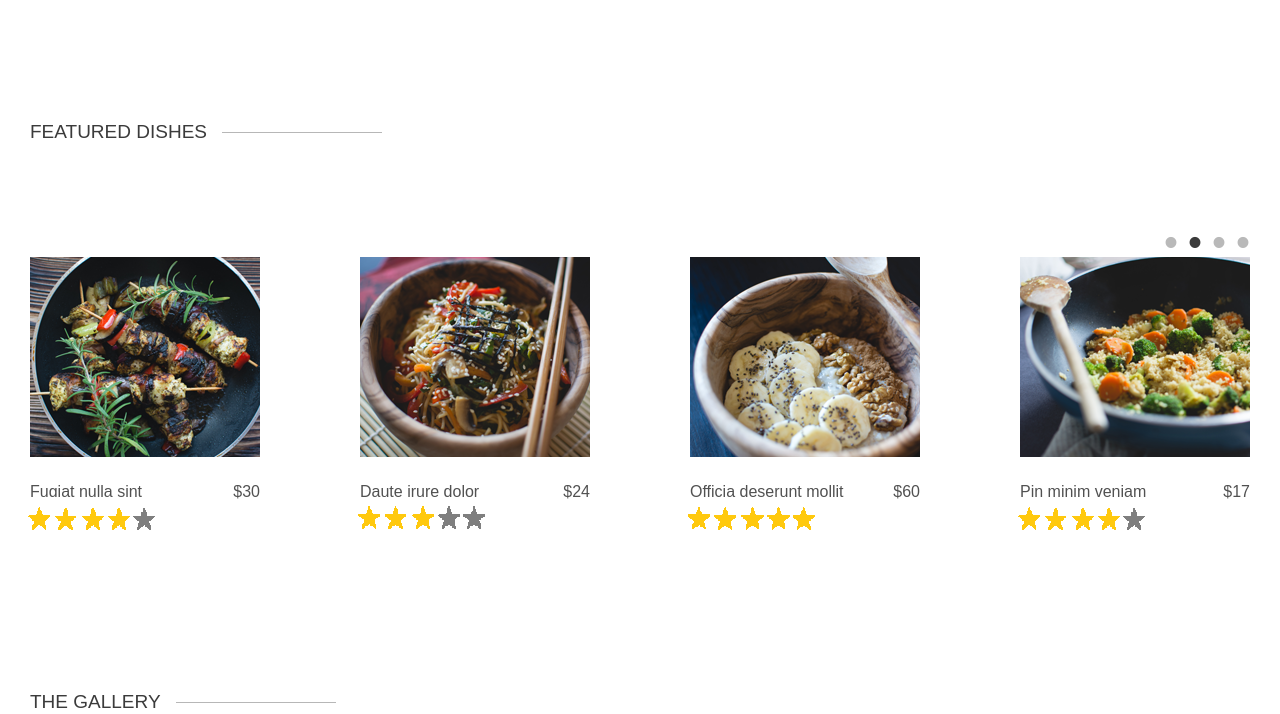
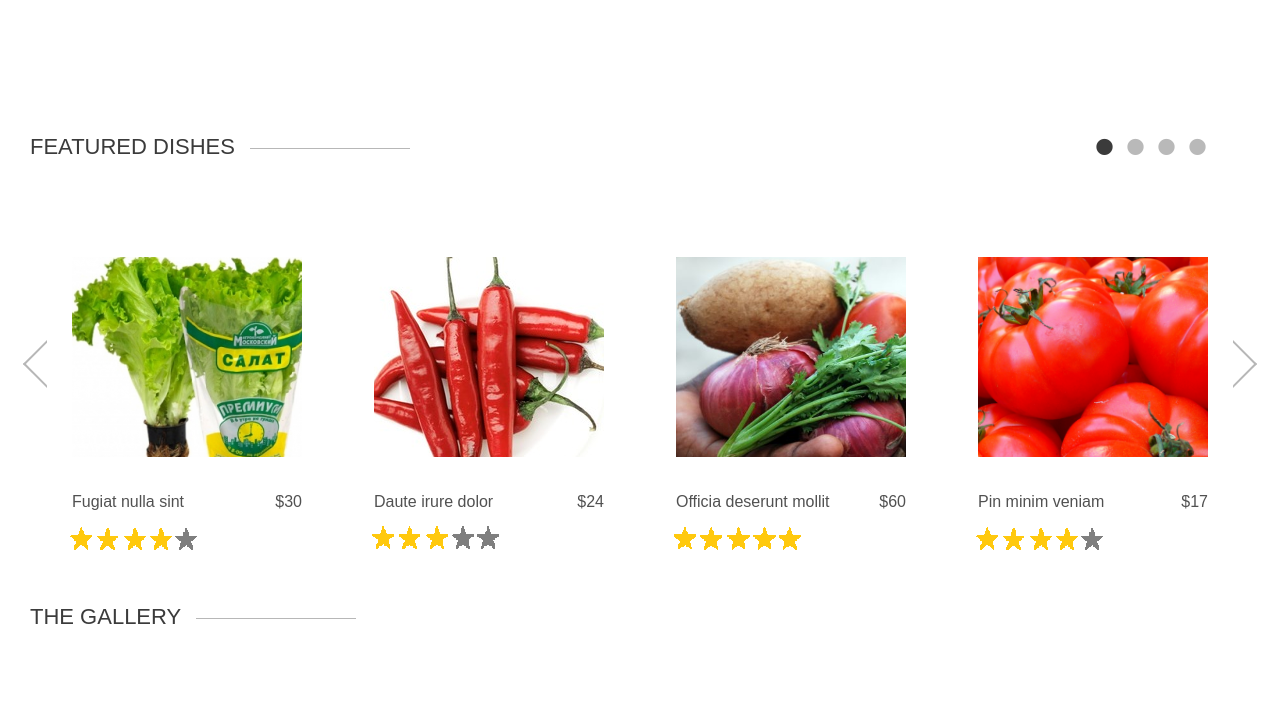
Before and after one commit to batilda/hello-world, a plain HTML site: page index.html in a window 1280 px wide. Shown: the part 1227-1941 px from the top of the page. Drawn offline with Linux system fonts and the light colour scheme.

Commit message:
Slider begin to work
first stage of slider work

```diff
--- a/css/style.css
+++ b/css/style.css
@@ -8,26 +8,16 @@ body {
     padding: 0;
     min-width: 1240px;
     font-family: "aleo regular", "Myriad Pro", "Arial", serif;
-	/*
-	aleo regular
-	aleo light
-	aleo bold
-	font-size: 16px;
-	line-height: 30px;
-	font-weight: normal;
-	*/
     font-size: 16px;
     line-height: 30px;
 	font-weight: normal;
 	color: #b9b9b9;
-    /*color: #ebebeb;	*/
     background-color: white;
 }
 
 .container {
     width: 1220px;
     margin: 0 auto;
-	/*border: 1px solid red;*/
 }
 
 .clearfix::after {
@@ -36,12 +26,16 @@ body {
     clear: both;
 }
 
-h3 {
+.section-header {
 	color: #3b3b3b;
 	text-transform: uppercase;
 	font-weight: normal;
-	font-size: 19px;
-	line-height: 30px;
+	font-size: 22px;
+	line-height: 60px;
+}
+
+.section_header__left {
+	float: left;
 }
 
 .headerline {
@@ -249,81 +243,78 @@ a:active .dish-consist {
 
 .slider-dots {
 	float: right;
-	margin-top: 80px;
+	margin-right: 42px;
 }
 
 .slider-dots li {
 	display: inline-block;
 	float: left;
 	list-style: none;
-	font-size: 40px;
-	line-height: 30px;
+	font-size: 60px;
+	line-height: 60px;
 	vertical-align: middle;
 	margin-left: 10px;
 }
 
-.slider-dots .active {
+.sliderDot1 {
 	color: #3b3b3b;
 }
 
 .feature-dishes{
 	float: left;
+	margin-top: 80px;
 }
+
+.prevSlider,
+.nextSlider {
+	float: left;
+	position: relative;
+	width: 30px;
+	height: 30px;
+	margin-top: 90px;
+	border: 2px solid #b7b7b7;
+	transform: rotate(45deg);
+}
+
+.prevSlider {
+	margin-right: 8px;
+	border-top-color: transparent;
+	border-right-color: transparent;
+}
+
+.nextSlider {
+	margin-left: 8px;
+	border-left-color: transparent;
+	border-bottom-color: transparent;
+}
+
 
 .feature-item {
 	float: left;
 	width: 230px;
-	margin-right: 100px;
-	position: relative;
+	margin-right: 72px;
 	color: #515151;
 }
 
-.feature-item:last-child {
+.feat24 {
 	margin-right: 0;
 }
 
-.feature-item::before {
-	content: "";
+.feature-title{
+	margin-top: 20px;
+	float: left;
 	position: absolute;
-	top: 0;
-	left: 0;
-	width: 230px;
-	height: 200px;
-	background-color: #78696b;
-	background-repeat: no-repeat;
-}
-
-
-.feat21::before {
-	background-image: url("../img/feat21.png");
-}
-
-.feat22::before {
-	background-image: url("../img/feat22.png");
-}
-
-.feat23::before {
-	background-image: url("../img/feat23.png");
-}
-
-.feat24::before {
-	background-image: url("../img/feat24.png");
-}
-
-.feature-title{
-	margin-top: 220px;
-	float: left;
 }
 
 .feature-price{
-	margin-top: 220px;
+	margin-top: 20px;
 	float: right;
 }
 
-.feature-item::after {
+.feature-title::after {
 	content: "";
 	position: absolute;
-	top: 240px;
+	top: 30px;
 	left: -10px;
 	height: 40px;
 	width: 150px;
@@ -349,11 +340,11 @@ a:active .dish-consist {
 
 
 .gallery {
-	margin-top: 540px;
+	margin-top: 590px;
 }
 
 .gallery-images {
-	margin: 80px auto 0;
+	margin: 70px auto 0;
 	width: 1100px;
 	height: 430px;
 	/*переделать на флексах, чтобы по ширине ровненько растянулось*/
--- a/index.html
+++ b/index.html
@@ -123,30 +123,36 @@
     </div>
     <div class="slider-features">
     	<div class="container">
-		  <h3 class="section-header">FEATURED DISHES</h3>
+		  <h3 class="section-header section_header__left">FEATURED DISHES</h3>
 		  <ul class="slider-dots">
-		  	<li class="slider-dot-1">&bull;</li>
-		  	<li class="slider-dot-2 active">&bull;</li>
-		  	<li class="slider-dot-3">&bull;</li>
-		  	<li class="slider-dot-4">&bull;</li>
+		  	<li class="sliderDot1" id="sliderDot1">&bull;</li>
+		  	<li class="sliderDot2" id="sliderDot2">&bull;</li>
+		  	<li class="sliderDot3" id="sliderDot3">&bull;</li>
+		  	<li class="sliderDot4" id="sliderDot4">&bull;</li>
 		  </ul>
 		  <div class="feature-dishes">
-		    <div class="feature-item feat21 stars-four">
-				<span class="feature-title">Fugiat nulla sint</span>
-				<span class="feature-price">$30</span>
+		  	<div class="prevSlider prevSliderFeatureDishes" onclick="prevSliderFeatureDishes()"></div>
+		    <div class="feature-item feat21">
+		    	<img class="featImg1" id="featImg1" src="img/feat11.png" width="230px" height="200px">
+				<div class="feature-title stars-four">Fugiat nulla sint</div>
+				<div class="feature-price">$30</div>
 			</div>
-	        <div class="feature-item feat22 stars-three">
-				<span class="feature-title">Daute irure dolor</span>
-				<span class="feature-price">$24</span>
+	        <div class="feature-item feat22">
+	        	<img class="featImg2" id="featImg2" src="img/feat12.png" width="230px" height="200px">
+				<div class="feature-title stars-three">Daute irure dolor</div>
+				<div class="feature-price">$24</div>
 			</div>
-		    <div class="feature-item feat23 stars-five">
-				<span class="feature-title">Officia deserunt mollit</span>
-				<span class="feature-price">$60</span>
+		    <div class="feature-item feat23">
+		    	<img class="featImg3" id="featImg3" src="img/feat13.png" width="230px" height="200px">
+				<div class="feature-title stars-five">Officia deserunt mollit</div>
+				<div class="feature-price">$60</div>
 			</div>
-	        <div class="feature-item feat24 stars-four">
-				<span class="feature-title">Pin minim veniam</span>
-				<span class="feature-price">$17</span>
+	        <div class="feature-item feat24">
+	        	<img class="featImg4" id="featImg4" src="img/feat14.png" width="230px" height="200px">
+				<div class="feature-title stars-four">Pin minim veniam</div>
+				<div class="feature-price">$17</div>
 			</div>
+			<div class="nextSlider nextSliderFeatureDishes" onclick="nextSliderFeatureDishes()"></div>
 		  </div>
 	  	</div>
 	</div>
@@ -154,15 +160,15 @@
 	  <div class="container">
 	    <h3 class="section-header">THE GALLERY</h3>
 	    <div class="gallery-images">
-	    		<div class="gallery-image gallery-image-1" onclick="galleryImage1()">gallery-image-1
+	    		<div class="gallery-image gallery-image-1" onclick="galleryImage(1)">gallery-image-1
 	    		</div>
-	    		<div class="gallery-image gallery-image-2" onclick="galleryImage2()">gallery-image-2
+	    		<div class="gallery-image gallery-image-2" onclick="galleryImage(2)">gallery-image-2
 	    		</div>
-	    		<div class="gallery-image gallery-image-3" onclick="galleryImage3()">gallery-image-3
+	    		<div class="gallery-image gallery-image-3" onclick="galleryImage(3)">gallery-image-3
 	    		</div>
-	    		<div class="gallery-image gallery-image-4" onclick="galleryImage4()">gallery-image-4
+	    		<div class="gallery-image gallery-image-4" onclick="galleryImage(4)">gallery-image-4
 	    		</div>
-	    		<div class="gallery-image gallery-image-5" onclick="galleryImage5()">gallery-image-5
+	    		<div class="gallery-image gallery-image-5" onclick="galleryImage(5)">gallery-image-5
 	    		</div>
         </div>
 	  </div>
--- a/js/script.js
+++ b/js/script.js
@@ -1,26 +1,68 @@
- //if (document.body.gallery.background) {
-// 	alert('You clicked on my first picture');
- //}
-
-function galleryImage1 () {
-	alert('Cheese Sticks - on mondays!');
+function galleryImage(numImage) {
+	//среда и четверг поменяны местами, так как флоаты 2345 идут горизонтально, а дни недели - вертикально, 2435
+	var imageMessages = [
+	"Cheese Sticks - on mondays!",
+	"Croissants - on tuesdays!",
+	"Berries - on thursdays!",
+	"Pizza - on wednesdays!",
+	"Noodle - on fridays!",
+	"We have nothing on this day of week"
+	];
+	if ((numImage >= 0)&&(numImage < imageMessages.length)) {
+		alert(imageMessages[numImage - 1]);
+	} else
+	alert(imageMessages[imageMessages.length - 1]);
 }
 
-function galleryImage2 () {
-	alert('Croissants - on tuesdays!');
+
+var featImages = [
+ 	"img/feat11.png", "img/feat12.png", "img/feat13.png", "img/feat14.png",
+ 	"img/feat21.png", "img/feat22.png", "img/feat23.png", "img/feat24.png",
+ 	"img/feat31.png", "img/feat32.png", "img/feat33.png", "img/feat34.png",
+ 	"img/feat41.png", "img/feat42.png", "img/feat43.png", "img/feat44.png"
+];
+
+var sliderPos = 0; // Позиции слайдера - 0,1,2,3
+var imagesInRow = 4; // 4 картинки в ряду для каждой позиции
+
+function prevSliderFeatureDishes() {
+	var sliderDotOld = 'sliderDot' + (sliderPos + 1); // Этот кружок станет пассивным
+	var featImg1 = document.getElementById('featImg1');
+	var featImg2 = document.getElementById('featImg2');
+	var featImg3 = document.getElementById('featImg3');
+	var featImg4 = document.getElementById('featImg4');
+	sliderPos--;
+	if(sliderPos < 0) {
+		sliderPos = imagesInRow - 1;
+	}
+	featImg1.src = featImages[sliderPos * imagesInRow]; //картинки 1,5,9,13
+	featImg2.src = featImages[sliderPos * imagesInRow  + 1]; // и так далее
+	featImg3.src = featImages[sliderPos * imagesInRow  + 2];
+	featImg4.src = featImages[sliderPos * imagesInRow  + 3];
+	var sliderDotNew = 'sliderDot'+ (sliderPos + 1); // Этот кружок станет активным
+	var sliderDotPassive = document.getElementById(sliderDotOld);
+	sliderDotPassive.style.color = '#b9b9b9';
+	var sliderDotActive = document.getElementById(sliderDotNew);
+	sliderDotActive.style.color = '#3b3b3b';
 }
 
-function galleryImage4 () {
-	alert('Pizza - on wednesdays!');
+function nextSliderFeatureDishes() {
+	var sliderDotOld = 'sliderDot' + (sliderPos + 1); // Этот кружок станет пассивным
+	var featImg1 = document.getElementById('featImg1');
+	var featImg2 = document.getElementById('featImg2');
+	var featImg3 = document.getElementById('featImg3');
+	var featImg4 = document.getElementById('featImg4');
+	sliderPos++;
+	if(sliderPos >= imagesInRow) {
+		sliderPos = 0;
+	}
+	featImg1.src = featImages[sliderPos * imagesInRow ]; //картинки 1,5,9,13
+	featImg2.src = featImages[sliderPos * imagesInRow  + 1]; // и так далее
+	featImg3.src = featImages[sliderPos * imagesInRow  + 2];
+	featImg4.src = featImages[sliderPos * imagesInRow  + 3];
+	var sliderDotNew = 'sliderDot'+ (sliderPos + 1); // Этот кружок станет активным
+	var sliderDotPassive = document.getElementById(sliderDotOld);
+	sliderDotPassive.style.color = '#b9b9b9';
+	var sliderDotActive = document.getElementById(sliderDotNew);
+	sliderDotActive.style.color = '#3b3b3b';
 }
-
-function galleryImage3 () {
-	alert('Berries - on thursdays!');
-}
-
-function galleryImage5() {
-	alert('Noodle - on fridays!');
-}
-
-//document.body.headertop.onClick = alert('You clicked on my first picture');
-//document.body.gallery.gallery-images.gallery-href.gallery-image-1.onClick = alert('You clicked on my first picture');
```
Also changed, not shown: img/feat11.png (added), img/feat12.png (added), img/feat13.png (added), img/feat14.png (added), img/feat31.png (added), img/feat32.png (added), img/feat33.png (added), img/feat34.png (added), img/feat41.png (added), img/feat42.png (added), img/feat43.png (added), img/feat44.png (added).
